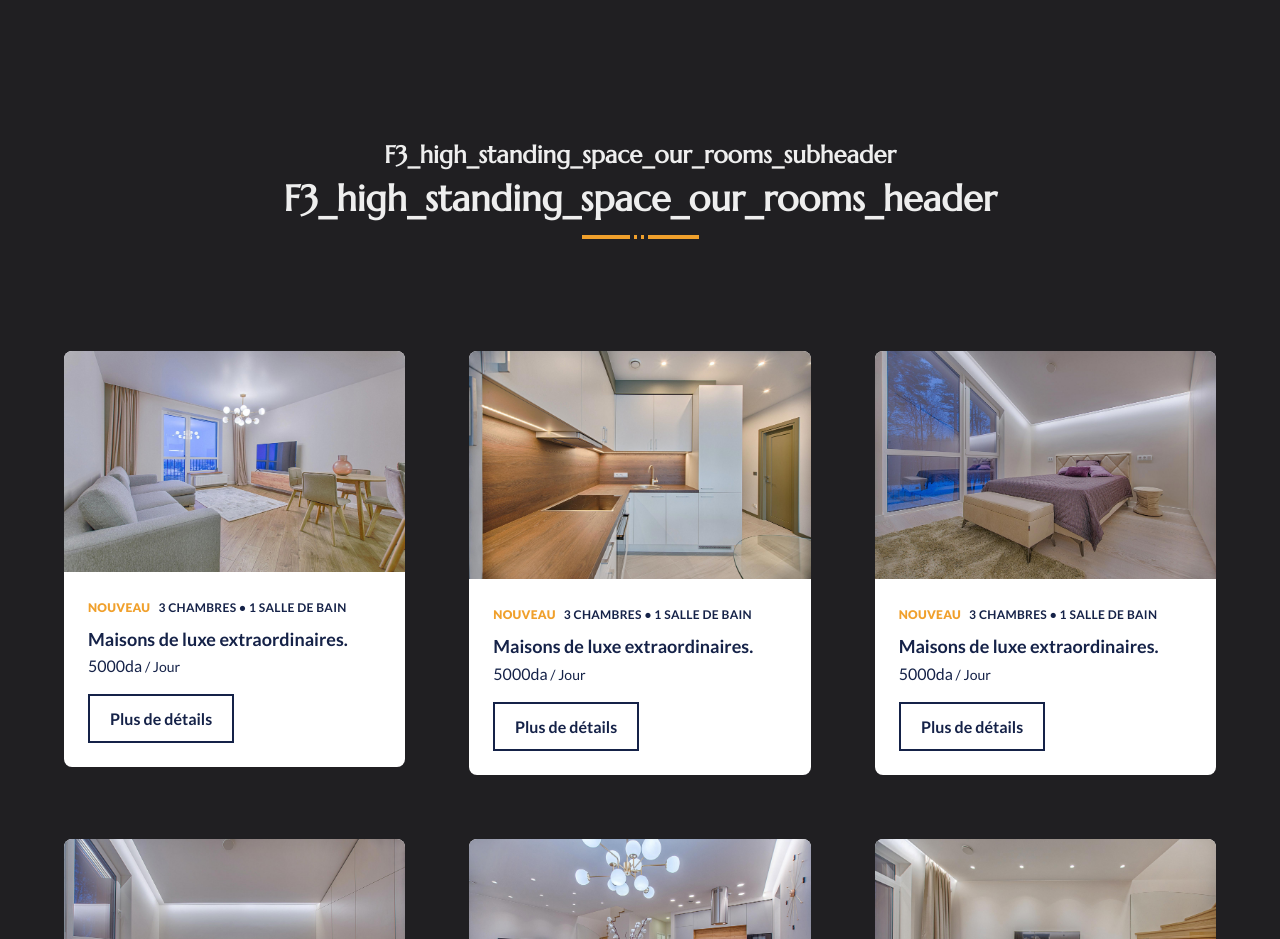
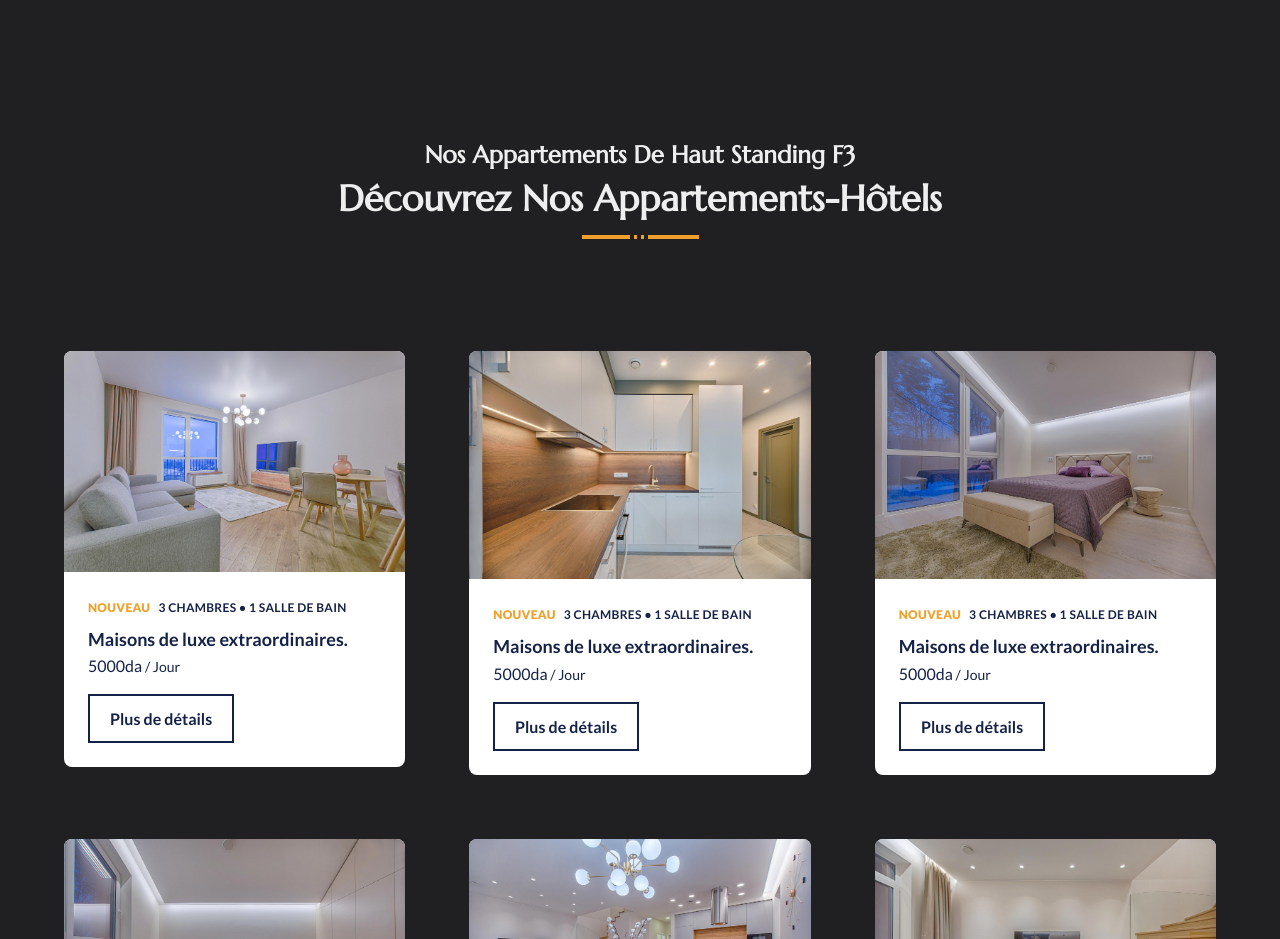
Before and after one commit to KamelMesbahi13/hotel, a React (Vite) app: page /FTroisHighStandingAppartements in a window 1280 px wide. Shown: the part 900-1839 px from the top of the page. Built offline with nearby package versions, Linux system fonts and the light colour scheme.

Commit message:
adding f3 high standing apartment details commit

```diff
--- a/src/Components/AllApartments/FThreeHighApartments/OurRooms/OurRooms.jsx
+++ b/src/Components/AllApartments/FThreeHighApartments/OurRooms/OurRooms.jsx
@@ -48,10 +48,10 @@ const OurRooms = () => {
               <div>
                 <div className="md:w-3/4 md:mx-auto textCenter">
                   <h2 className="mb-2">
-                    {t("f3_high_standing_space_our_rooms_subheader")}
+                    {t("f3_high_standing_our_rooms_subheader")}
                   </h2>
                   <h1 className="mb-4">
-                    {t("f3_high_standing_space_our_rooms_header")}
+                    {t("f3_high_standing_our_rooms_header")}
                   </h1>
                   <div className="flex justify-center md:mt-2">
                     <div className="w-8 h-1 md:w-12 bg-secondColor"></div>
```
